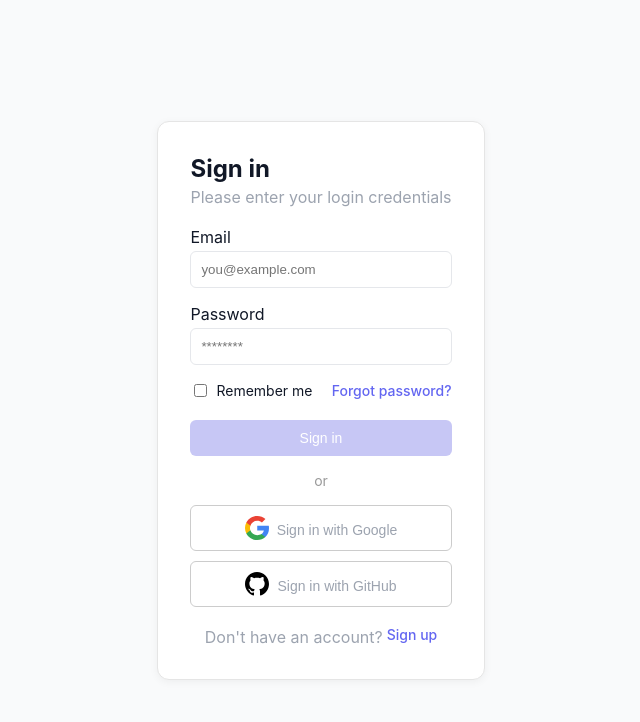
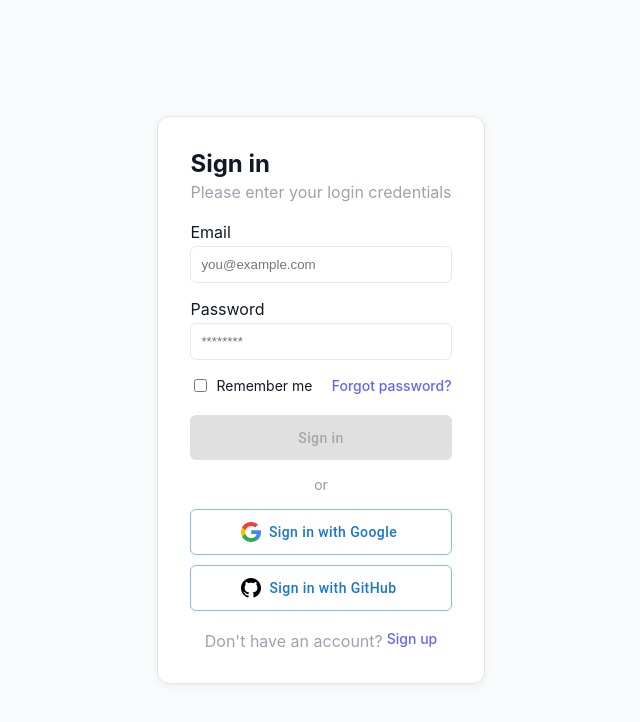
Before and after one commit to snehalreddythathireddy/SaiSnehalReddy_ldp, a React (Vite) app in the folder parent-child/: page / in a window 1280 px wide. Shown: the top 722 px of the page, without its empty margins (319-959 px from the left). Built offline with nearby package versions, Linux system fonts and the light colour scheme.

Commit message:
modified and used button atom in SignInCard

```diff
--- a/parent-child/package.json
+++ b/parent-child/package.json
@@ -10,6 +10,9 @@
     "preview": "vite preview"
   },
   "dependencies": {
+    "@emotion/react": "^11.14.0",
+    "@emotion/styled": "^11.14.1",
+    "@mui/material": "^9.3.1",
     "react": "^19.2.7",
     "react-dom": "^19.2.7",
     "react-icons": "^5.7.0"
--- a/parent-child/src/components/atoms/Button/index.tsx
+++ b/parent-child/src/components/atoms/Button/index.tsx
@@ -1,17 +1,41 @@
-import type { CSSProperties } from 'react';
+import MuiButton from "@mui/material/Button";
+import type { ReactNode } from "react";
+import type { ButtonProps as MuiButtonProps } from "@mui/material/Button";
+import type { SxProps, Theme } from "@mui/material/styles";
 
 interface ButtonProps {
-  label: string;
+  children: ReactNode;
   onClick?: () => void;
+  variant?: "contained" | "outlined" | "text";
+  color?: MuiButtonProps["color"];
+  fullWidth?: boolean;
   disabled?: boolean;
-  style?: CSSProperties;
+  startIcon?: ReactNode;
+  sx?: SxProps<Theme>;
 }
 
-const Button = ({ label, onClick, disabled = false, style }: ButtonProps) => {
+const Button = ({
+  children,
+  onClick,
+  variant = "contained",
+  color = "primary",
+  fullWidth = false,
+  disabled = false,
+  startIcon,
+  sx,
+}: ButtonProps) => {
   return (
-    <button onClick={onClick} disabled={disabled} style={style}>
-      {label}
-    </button>
+    <MuiButton
+      variant={variant}
+      color={color}
+      onClick={onClick}
+      fullWidth={fullWidth}
+      disabled={disabled}
+      startIcon={startIcon}
+      sx={sx}
+    >
+      {children}
+    </MuiButton>
   );
 };
 
--- a/parent-child/src/components/organism/SignInCard/index.tsx
+++ b/parent-child/src/components/organism/SignInCard/index.tsx
@@ -1,21 +1,26 @@
+import type { CSSProperties } from "react";
+import type { SxProps, Theme } from "@mui/material/styles";
+
 import Typography from "../../atoms/Typography";
 import TextField from "../../atoms/TextField";
 import Checkbox from "../../atoms/Checkbox";
 import Button from "../../atoms/Button";
 import Icon from "../../atoms/Icon";
+
 import github from "../../../assets/icons/github.svg";
 import google from "../../../assets/icons/google.svg";
+
 import { SIGNIN_CONSTANTS } from "../../../utils/constants";
 
-const styles = {
+const styles: Record<string, CSSProperties> = {
   card: {
     maxWidth: "380px",
     margin: "40px auto",
     padding: "32px",
     borderRadius: "12px",
-    border: "1px solid #e5e5e5",
+    border: "1px solid #E5E5E5",
     boxShadow: "0 2px 8px rgba(0,0,0,0.05)",
-    backgroundColor: "#fff",
+    backgroundColor: "#FFFFFF",
   },
 
   fields: {
@@ -56,32 +61,8 @@ const styles = {
     fontSize: "14px",
   },
 
-  signInButton: {
-    width: "100%",
-    padding: "10px",
-    borderRadius: "6px",
-    fontWeight: 500,
-    fontSize: "14px",
-    cursor: "pointer",
-    backgroundColor: "#6366F1",
-    color: "#fff",
-    border: "none",
-  },
-
-  signInButtonDisabled: {
-    width: "100%",
-    padding: "10px",
-    borderRadius: "6px",
-    fontWeight: 500,
-    fontSize: "14px",
-    cursor: "not-allowed",
-    backgroundColor: "#C7C7F5",
-    color: "#fff",
-    border: "none",
-  },
-
   divider: {
-    textAlign: "center" as const,
+    textAlign: "center",
     margin: "16px 0",
     color: "#999",
     fontSize: "14px",
@@ -89,23 +70,8 @@ const styles = {
 
   socialButtons: {
     display: "flex",
-    flexDirection: "column" as const,
+    flexDirection: "column",
     gap: "10px",
-  },
-
-  socialButton: {
-    display: "flex",
-    alignItems: "center",
-    justifyContent: "center",
-    gap: "8px",
-    width: "100%",
-    padding: "10px",
-    borderRadius: "6px",
-    border: "1px solid #ccc",
-    backgroundColor: "#fff",
-    cursor: "pointer",
-    fontSize: "14px",
-    fontWeight: 500,
   },
 
   typographyHeading: {
@@ -132,6 +98,19 @@ const styles = {
     gap: "4px",
     marginTop: "16px",
   },
+};
+
+const signInButtonSx: SxProps<Theme> = {
+  borderRadius: 1.5,
+  textTransform: "none",
+  py: 1.3,
+};
+
+const socialButtonSx: SxProps<Theme> = {
+  borderRadius: 1.5,
+  textTransform: "none",
+  py: 1.2,
+  justifyContent: "center",
 };
 
 const SignInCard = () => {
@@ -195,52 +174,52 @@ const SignInCard = () => {
       </div>
 
       <Button
-        label={SIGNIN_CONSTANTS.SIGN_IN}
         onClick={handleSignIn}
-        disabled={true}
-        style={styles.signInButtonDisabled}
-      />
+        disabled
+        fullWidth
+        sx={signInButtonSx}
+      >
+        {SIGNIN_CONSTANTS.SIGN_IN}
+      </Button>
 
       <div style={styles.divider}>
         {SIGNIN_CONSTANTS.DIVIDER}
       </div>
 
       <div style={styles.socialButtons}>
-        <button
+        <Button
           onClick={handleGoogleSignIn}
-          style={styles.socialButton}
-        >
+          variant="outlined"
+          fullWidth
+          startIcon={
             <Icon
               src={google}
               alt={SIGNIN_CONSTANTS.GOOGLE_ALT}
-            width={24}
-            height={24}
+              width={20}
+              height={20}
             />
+          }
+          sx={socialButtonSx}
+        >
+          {SIGNIN_CONSTANTS.GOOGLE_SIGN_IN}
+        </Button>
 
-          <Typography
-            text={SIGNIN_CONSTANTS.GOOGLE_SIGN_IN}
-            variant="body"
-            style={styles.typographyBody}
-          />
-        </button>
-
-        <button
+        <Button
           onClick={handleGitHubSignIn}
-          style={styles.socialButton}
-        >
+          variant="outlined"
+          fullWidth
+          startIcon={
             <Icon
               src={github}
               alt={SIGNIN_CONSTANTS.GITHUB_ALT}
-            width={24}
-            height={24}
+              width={20}
+              height={20}
             />
-
-          <Typography
-            text={SIGNIN_CONSTANTS.GITHUB_SIGN_IN}
-            variant="body"
-            style={styles.typographyBody}
-          />
-        </button>
+          }
+          sx={socialButtonSx}
+        >
+          {SIGNIN_CONSTANTS.GITHUB_SIGN_IN}
+        </Button>
       </div>
 
       <div style={styles.footer}>
```
Also changed, not shown: 1 other file (tests, documents, lock files or other folders). Lines whose indentation alone changed are shown as unchanged.
